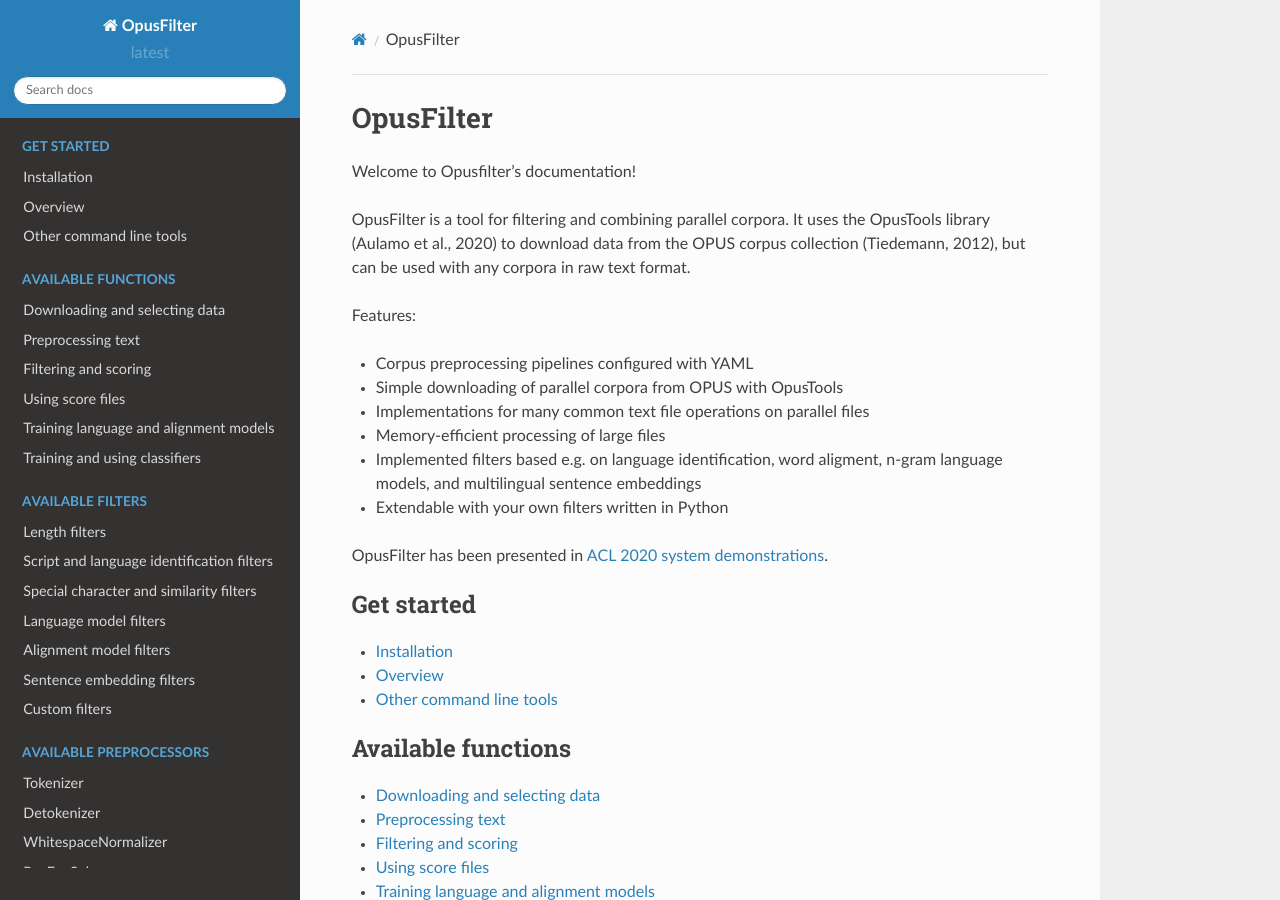
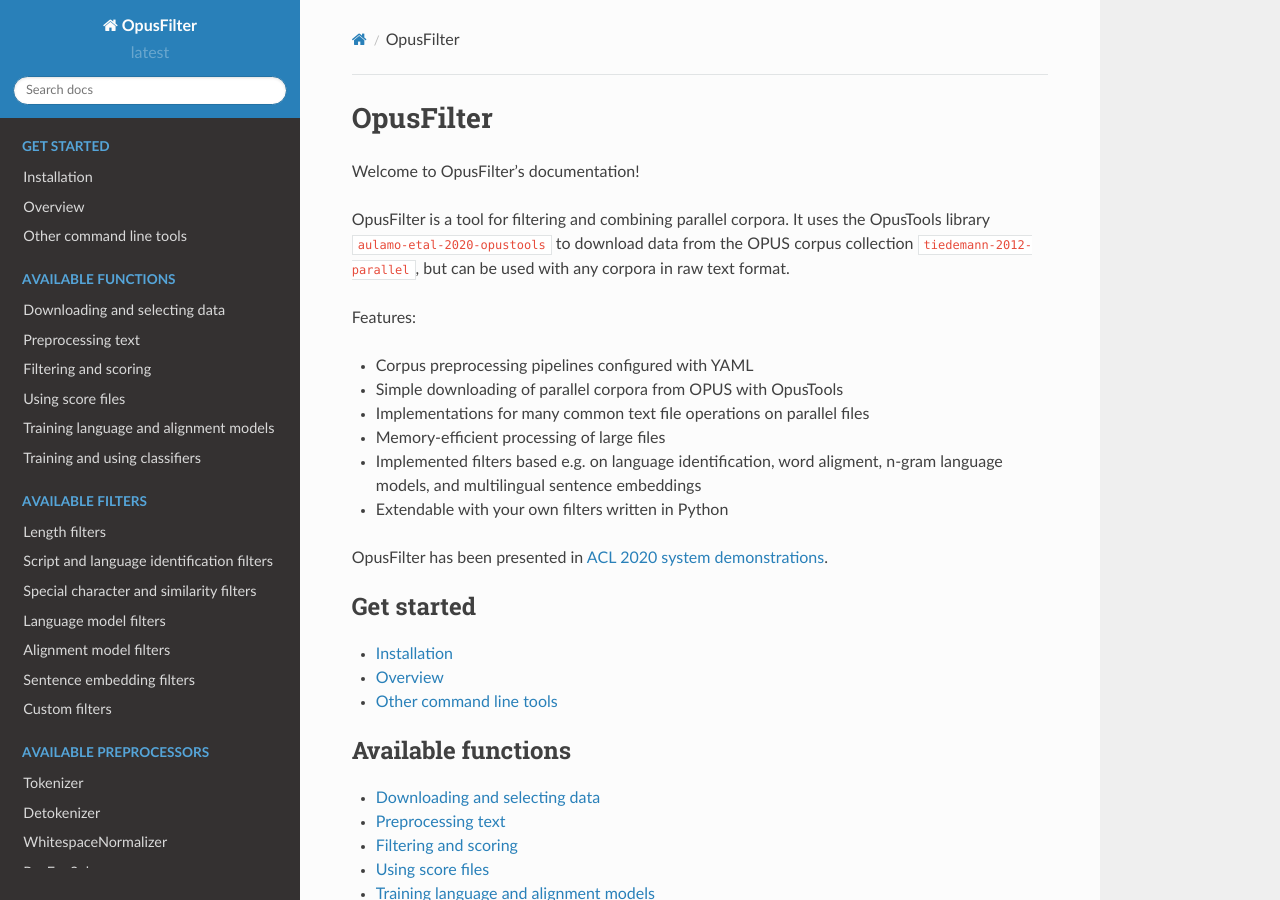
Before and after one commit to Helsinki-NLP/OpusFilter, a Sphinx documentation site: the page built from docs/index.rst, in a window 1280 px wide and 900 px high. Built offline with Sphinx 7.4.7 and the Read the Docs theme 2.0.0, drawn with Linux system fonts in a browser that asks for light colours; cross-references to code outside the pages are shown as plain code.

Commit message:
improve docs index and README

```diff
--- a/docs/index.rst
+++ b/docs/index.rst
@@ -6,9 +6,13 @@
 OpusFilter
 ==========
 
-Welcome to Opusfilter's documentation!
+Welcome to OpusFilter's documentation!
 
-OpusFilter is a tool for filtering and combining parallel corpora. It uses the OpusTools library (Aulamo et al., 2020) to download data from the OPUS corpus collection (Tiedemann, 2012), but can be used with any corpora in raw text format.
+OpusFilter is a tool for filtering and combining parallel corpora. It
+uses the OpusTools library :cite:p:`aulamo-etal-2020-opustools` to
+download data from the OPUS corpus collection
+:cite:p:`tiedemann-2012-parallel`, but can be used with any corpora in
+raw text format.
 
 Features:
 
@@ -69,7 +73,6 @@ OpusFilter has been presented in `ACL 2020 system demonstrations <https://www.ac
    preprocessors/morfessor_segmentation.md
    preprocessors/custom_preprocessors.md
 
-
 .. toctree::
    :caption: Other information
    :maxdepth: 1
```
Also changed, not shown: README.md (+6 -4 lines).
